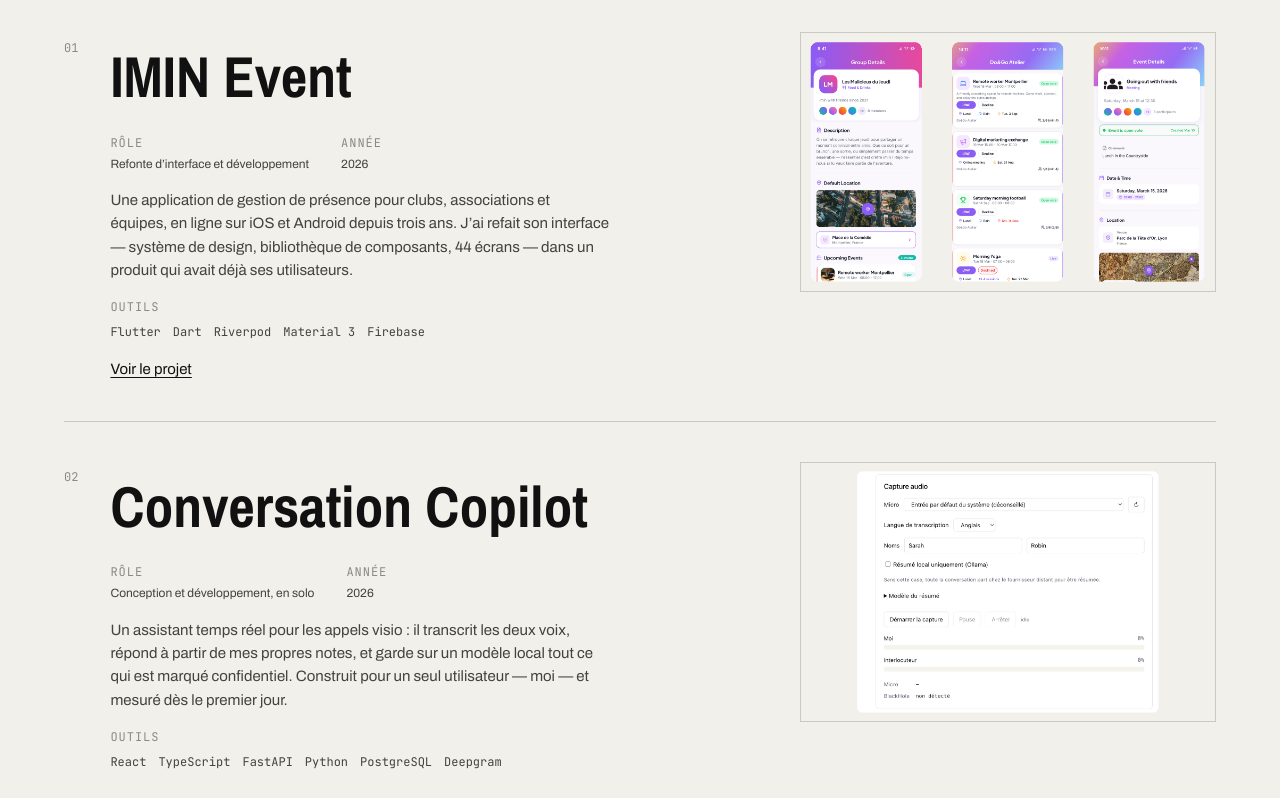
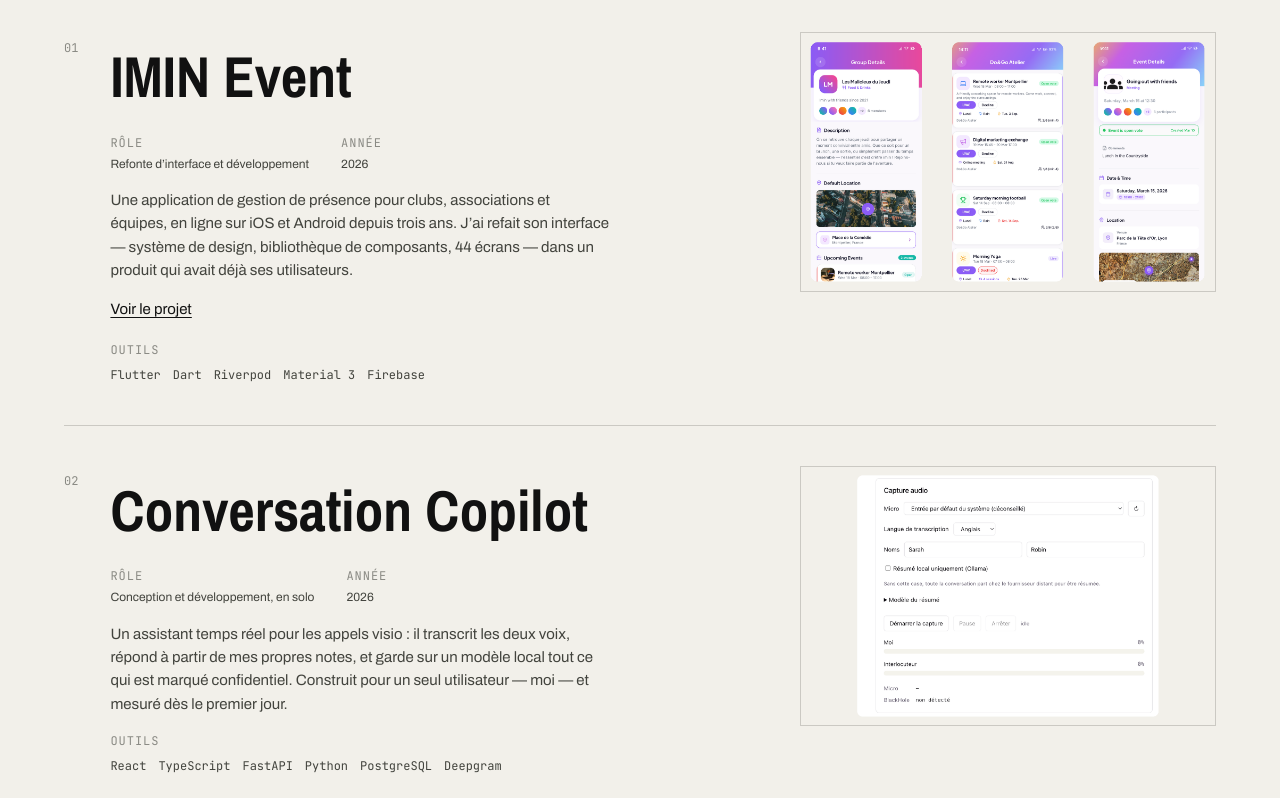
Before and after one commit to hagonin/cham-studio, a Next.js app: page /fr/ in a window 1280 px wide. Shown: the part 1825-2623 px from the top of the page. Built offline with nearby package versions, Linux system fonts and the light colour scheme.

Commit message:
refactor(projects): end every project row on the tool list
The visit link came last, so it existed only on shipped projects and left the
others finishing on a ragged edge. Moving it above the tools gives every row
the same closing block.

```diff
--- a/components/ProjectRow.module.css
+++ b/components/ProjectRow.module.css
@@ -91,7 +91,8 @@
 
 .link {
   display: inline-block;
-  margin-top: 1rem;
+  /* Pas de margin-top : le `margin-bottom` du résumé espace déjà. */
+  margin-bottom: 1.25rem;
 }
 
 /* Le placement en grille appartient au cadre, pas à l'image : c'est le cadre
--- a/components/ProjectRow.tsx
+++ b/components/ProjectRow.tsx
@@ -57,6 +57,19 @@ export function ProjectRow({
 
         <p className={styles.summary}>{project.summary[locale]}</p>
 
+        {/* Le lien précède les outils pour que TOUTES les lignes se terminent
+            sur la liste d'outils. Placé en dernier, il n'existait que sur les
+            projets en ligne et laissait les autres finir sur un bord ragged. */}
+        {project.url ? (
+          <a
+            className={`${styles.link} contact-link`}
+            href={project.url}
+            rel="noreferrer"
+          >
+            {copy.visit}
+          </a>
+        ) : null}
+
         {/* Les outils ne sont pas traduits — React reste React. */}
         <span className={styles.stackLabel} id={`${project.slug}-stack`}>
           {copy.stackLabel}
@@ -66,16 +79,6 @@ export function ProjectRow({
             <li key={tool}>{tool}</li>
           ))}
         </ul>
-
-        {project.url ? (
-          <a
-            className={`${styles.link} contact-link`}
-            href={project.url}
-            rel="noreferrer"
-          >
-            {copy.visit}
-          </a>
-        ) : null}
       </div>
 
       {/* Le cadre porte le ratio et le débordement ; l'image porte le
```
